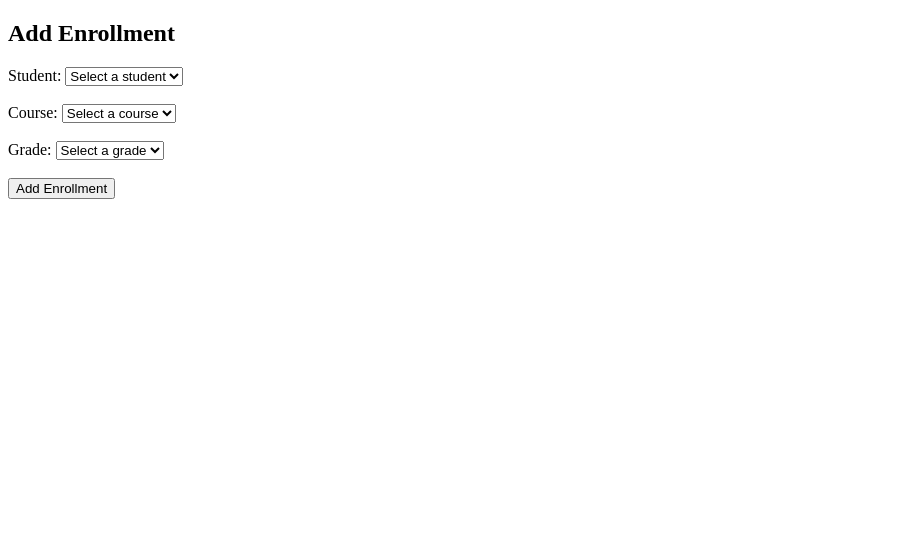
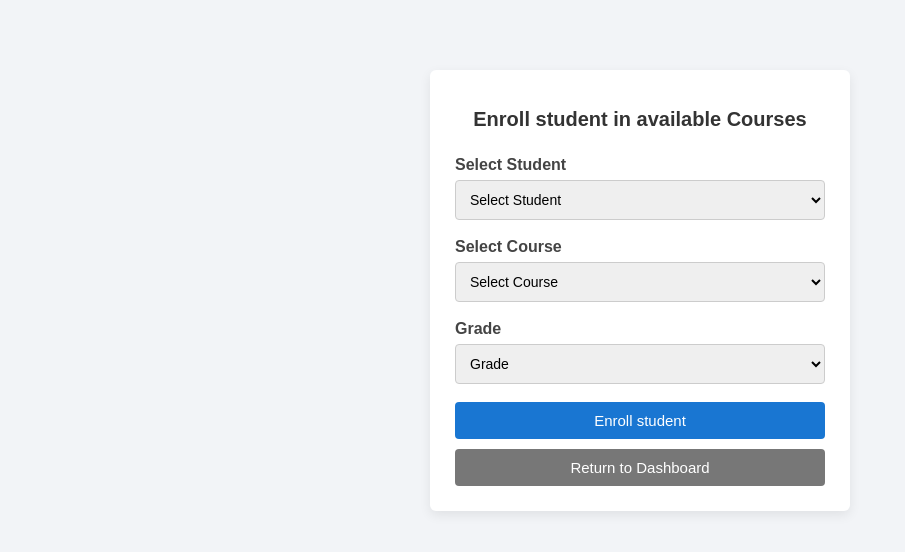
Before and after one commit to DailyDebuggers-HQ/Kinley_EMS, a PHP site: page /enrollment/add_enrollment.php in a window 1280 px wide. Shown: the top 552 px of the page, without its empty margins (0-905 px from the left). Run offline with PHP 8.4, Linux system fonts and the light colour scheme; the visitor is signed in with stand-in values (Sample User, id 1); tables that the repository leaves empty or names only in its code hold one stand-in row (values such as "Sample post"); a stand-in replaces the project's code that opens the database connection.

Commit message:
added manageenrollment + view history

```diff
--- a/controllers/EnrollmentController.php
+++ b/controllers/EnrollmentController.php
@@ -11,12 +11,12 @@
 
         if (Enrollment::isEnrolled($conn, $studentID, $courseCode)) {
             // Student is already enrolled in the course
-            header("Location: /enrollment_system/public/enrollments/add.php?error=already_enrolled");
+            header("Location: /enrollment_system/public/enrollment/add_enrollment.php?error=already_enrolled");
             exit();
         }
 
         Enrollment::create($conn, $studentID, $courseCode, $grades);
-        header("Location: /enrollment_system/public/enrollments/index.php");
+        header("Location: /enrollment_system/public/enrollment/add_enrollment.php?success=enrolled");
         exit();
     }
 }
--- a/models/Enrollment.php
+++ b/models/Enrollment.php
@@ -12,6 +12,20 @@
         JOIN course c on e.courseCode = c.courseCode");
 
         return $conn->query($sql);
+    }
+
+
+    public static function getByStudent ($conn, $studentID){
+        $stmt = $conn-> prepare ("
+        SELECT c.courseName, e.grades
+        FROM enrollment e
+        JOIN course c on e.courseCode = c.courseCode
+        where e.studentID = ?
+        order by c.courseName");
+
+        $stmt->bind_param("i", $studentID);
+        $stmt->execute();
+        return $stmt->get_result();
     }
 
 
--- /dev/null
+++ b/public/enrollment/add_enrollment.php
@@ -0,0 +1,78 @@
+<?php
+    require_once __DIR__ . "/../../config/database.php";
+    require_once __DIR__ . "/../../includes/auth.php";
+    require_once __DIR__ . "/../../controllers/EnrollmentController.php";
+
+
+    $studentsResult = $conn->query("SELECT studentID, firstname, lastname from student order by lastname");
+    $students = $studentsResult ? $studentsResult->fetch_all(MYSQLI_ASSOC) : [];
+    $coursesResult = $conn->query("SELECT courseCode, courseName from course order by courseName");
+    $courses = $coursesResult ? $coursesResult->fetch_all(MYSQLI_ASSOC) :[];
+
+    $gradesOptions = ['1.0','1.25','1.5','1.75','2.0','2.25','2.5','2.75','3.0','4.0','5.0','NC','W'];
+
+    $error = $_GET['error'] ?? '';
+    $success = $_GET['success'] ?? '';
+?>
+
+<!DOCTYPE html>
+<html>
+    <head>
+        <title>Manage Enrollment</title>
+        <link rel="stylesheet" href="/enrollment_system/public/assets/css/manage.css">
+    </head>
+    <body>
+        <div class='form-container'>
+            <h1>Enroll student in available Courses</h1>
+
+            <?php if ($error):?>
+                <div class="message error">
+                    <?php
+                        if ($error === 'already_enrolled') echo "This student is already in this course!";
+                        elseif ($error === "missing_fields") echo "Please fill up all fields";
+                        else echo "Failed to enroll student in course.";
+                    ?>
+                </div>
+
+            <?php elseif ($success === 'enrolled'): ?>
+                <div class="message success">
+                    <?php echo "Student enrolled successfully." ?>
+                </div>
+            <?php endif; ?>
+
+            <form method="POST" action="">
+                <input type="hidden" name="action" value="enroll">
+
+                <label for="studentID">Select Student</label>
+                <select name="studentID" id="studentID" required>
+                    <option value="">Select Student</option>
+                    <?php foreach ($students as $student): ?>
+                        <option value="<?= htmlspecialchars($student['studentID']) ?>">
+                            <?= htmlspecialchars($student['lastname'] . ', ' . $student['firstname']) ?>
+                        </option>
+                    <?php endforeach; ?>
+                </select>
+
+                <label for="courseCode">Select Course</label>
+                <select name="courseCode" id = "courseCode" required>
+                    <option value = "">Select Course</option>
+                    <?php foreach ($courses as $course): ?>
+                        <option value="<?= htmlspecialchars($course['courseCode']) ?>">
+                            <?= htmlspecialchars($course['courseName']) ?>
+                        </option>
+                    <?php endforeach; ?>
+                </select>
+                <label for="grades">Grade</label>
+                <select id = "grades" name="grades" required>
+                    <option value="">Grade</option>
+                    <?php foreach ($gradesOptions as $grade): ?>
+                        <option value="<?= $grade ?>"><?= $grade ?></option>
+                    <?php endforeach; ?>
+                </select>
+                <button type="submit">Enroll student</button>
+            </form>
+
+            <button type="button" onclick="window.location.href='/enrollment_system/public/index.php'">Return to Dashboard</button>
+        </div>
+    </body>
+</html>
--- a/public/index.php
+++ b/public/index.php
@@ -17,7 +17,7 @@
     <div class="cards">
         <a class="card" href="/enrollment_system/public/students/add_students.php">Add Students</a>
         <a class="card" href="/enrollment_system/public/courses/add_courses.php">Add Courses</a>
-        <a class="card" href="/enrollment_system/public/enrollments/index.php">Manage Enrollments</a>
+        <a class="card" href="/enrollment_system/public/enrollment/add_enrollment.php">Manage Enrollments</a>
     </div>
 
     <div class="table-container">
@@ -37,7 +37,7 @@
                     <td><?= $row['lastname'] ?></td>
                     <td><?= $row['firstname'] ?></td>
                     <td>
-                        <a href="viewHistory.php?studentID=<?= $row['studentID'] ?>">View History</a>
+                        <a href="/enrollment_system/public/students/history.php?studentID=<?= $row['studentID'] ?>">View History</a>
                     </td>
                 </tr>
             <?php endwhile; ?>
--- a/public/students/add_students.php
+++ b/public/students/add_students.php
@@ -59,7 +59,7 @@
 
                 <div class="buttons">
                     <button type="submit">Add Student</button>
-                    <button type="button" onclick="window.location.href='/enrollment_system/public/index.php'" style="cursor: pointer;">Back to Students List</button>
+                    <button type="button" onclick="window.location.href='/enrollment_system/public/index.php'">Back to Students List</button>
                 </div>
             </form>
         </div>
```
Also changed, not shown: controllers/StudentHistoryController.php (added, +12 -0 lines), public/students/history.php (added, +44 -0 lines), public/assets/css/add.css, public/assets/css/history.css (added), public/assets/css/manage.css (added).
